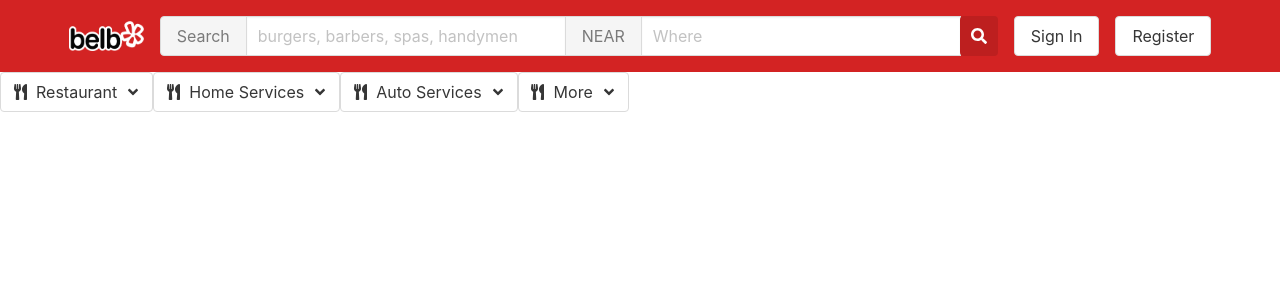
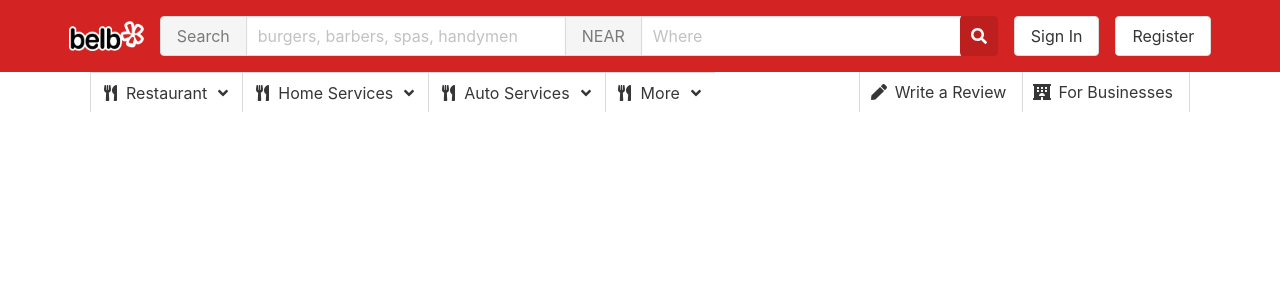
Before and after one commit to shannscott2000/yelp-frontend, a React (Create React App) app: page /search in a window 1280 px wide. Shown: the top 300 px of the page. Built offline with nearby package versions, Linux system fonts and the light colour scheme.

Commit message:
add subnav

```diff
--- a/src/SubNav/SubNav.js
+++ b/src/SubNav/SubNav.js
@@ -1,16 +1,30 @@
 import React from 'react';
 import { SubNavItem } from './SubNavItem/SubNavItem';
+import styles from './SubNav.module.css';
 
 
 export function SubNav() {
 	return(
-		<div>
-			<SubNavItem label='Restaurant' icon='fa-utensils'/>
-			<SubNavItem label='Home Services' icon='fa-utensils'/>
-			<SubNavItem label='Auto Services' icon='fa-utensils'/>
-			<SubNavItem label='More' icon='fa-utensils'/>
+		<div className={styles.container}>
+			<div className={styles['sub-nav']}>
+				<div>
+					<SubNavItem label='Restaurant' icon='fa-utensils'/>
+					<SubNavItem label='Home Services' icon='fa-utensils'/>
+					<SubNavItem label='Auto Services' icon='fa-utensils'/>
+					<SubNavItem label='More' icon='fa-utensils'/>
+				</div>
+				<div>
+					<button className={`button ${styles['subnav-button']} ${styles['omit-right-border']}`}>
+					    <span className="icon"><i className="fas fa-pen"/></span>
+					    <span>Write a Review</span>
+				  	</button>
+				  	<button className={`button ${styles['subnav-button']}`}>
+					    <span className="icon"><i className="fas fa-hotel"/></span>
+					    <span>For Businesses</span>
+				  	</button>
+				</div>
+			</div>
 		</div>
-
 	);
 
 }
--- a/src/SubNav/SubNav.module.css
+++ b/src/SubNav/SubNav.module.css
@@ -0,0 +1,21 @@
+.sub-nav {
+	display: flex;
+	justify-content: space-between;
+	max-width: 1100px;
+	width: 100%;
+}
+
+.container {
+	display: flex;
+	justify-content: center;
+}
+
+:global(.button).subnav-button {
+	border-radius: 0;
+	border-bottom: 0;
+	border-top: 0;
+}
+
+:global(.button).omit-right-border {
+	border-right: none;
+}
--- a/src/SubNav/SubNavItem/SubNavItem.js
+++ b/src/SubNav/SubNavItem/SubNavItem.js
@@ -1,10 +1,11 @@
 import React from 'react';
+import styles from './SubNavItem.module.css';
 
 export function SubNavItem(props) {
 	return(
 		<div className="dropdown is-hoverable">
 		  <div className="dropdown-trigger">
-		    <button className="button" aria-haspopup="true" aria-controls="dropdown-menu4">
+		    <button className={`button ${styles['subnav-button']} ${styles['omit-right-border']}`} aria-haspopup="true" aria-controls="dropdown-menu4">
 	    		<span className="icon is-small"><i className={`fas ${props.icon}`}></i></span>
 		      	<span>{props.label}</span>
 		      	<span className="icon is-small">
--- a/src/SubNav/SubNavItem/SubNavItem.module.css
+++ b/src/SubNav/SubNavItem/SubNavItem.module.css
@@ -0,0 +1,8 @@
+:global(.button).subnav-button {
+	border-radius: 0;
+	border-bottom: 0;
+}
+
+:global(.button).omit-right-border {
+	border-right: none;
+}
```
